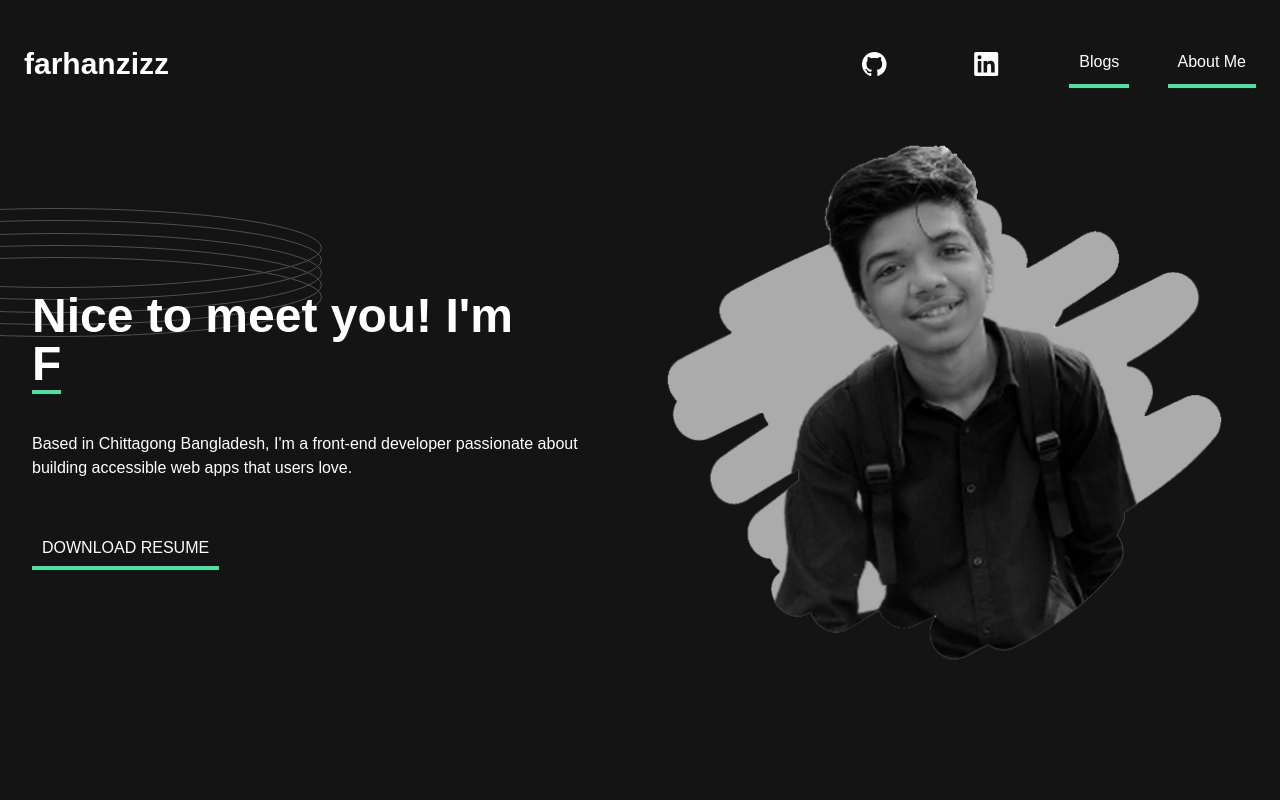
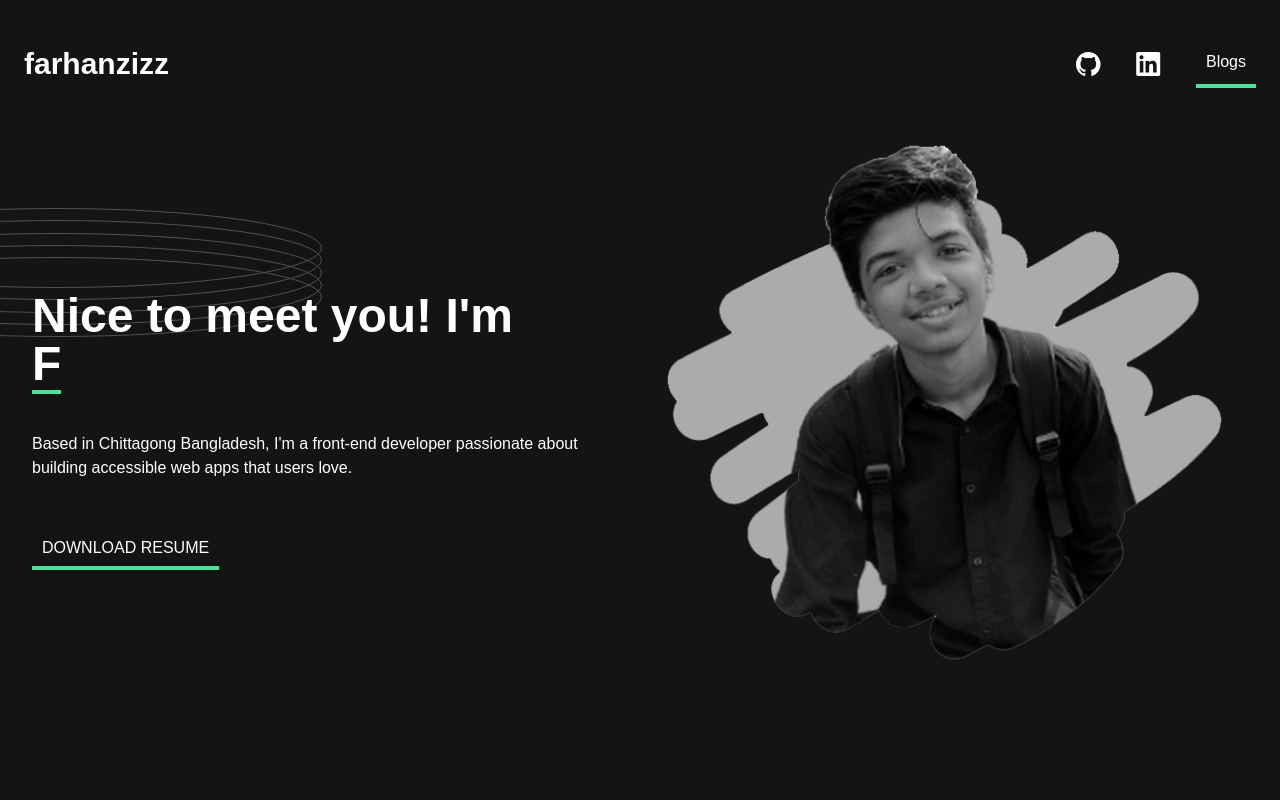
Before and after one commit to ratib54/emerlylark, a React (Create React App) app: page / in a window 1280 px wide. Shown: the top 800 px of the page. Built offline with nearby package versions, Linux system fonts and the light colour scheme.

Commit message:
about me button removed from navbar

```diff
--- a/src/Components/Navbar/Navbar.js
+++ b/src/Components/Navbar/Navbar.js
@@ -4,9 +4,8 @@ import './Navbar.css'
 
 const Navbar = () => {
     const menuItems = <>
-        <a target={'_blank'} rel="noreferrer" className='header__social block' href="https://github.com/FarhanZizz/">
+        <a className='header__social' href="https://github.com/FarhanZizz/">
             <svg
-                className='mx-auto'
                 xmlns="http://www.w3.org/2000/svg"
                 width="25"
                 height="24"
@@ -22,9 +21,8 @@ const Navbar = () => {
                 />
             </svg>
         </a>
-        <a target={'_blank'} rel="noreferrer" className='header__social block' href="https://linkedin.com/in/farhan-zizz">
+        <a className='header__social' href="https://linkedin.com/in/farhan-zizz">
             <svg
-                className='mx-auto '
                 xmlns="http://www.w3.org/2000/svg"
                 width="25"
                 height="24"
@@ -39,8 +37,7 @@ const Navbar = () => {
                 />
             </svg>
         </a>
-        <NavLink className="custom-btn mx-auto" to='/blogs'>Blogs</NavLink>
-        <a className="custom-btn mx-auto" href="#about">About Me</a>
+        <NavLink className="custom-btn" to='/blogs'>Blogs</NavLink>
     </>
     return (
 
@@ -50,14 +47,14 @@ const Navbar = () => {
                     <label tabIndex={0} className="btn btn-ghost lg:hidden">
                         <svg xmlns="http://www.w3.org/2000/svg" className="h-5 w-5" fill="none" viewBox="0 0 24 24" stroke="currentColor"><path strokeLinecap="round" strokeLinejoin="round" strokeWidth="2" d="M4 6h16M4 12h8m-8 6h16" /></svg>
                     </label>
-                    <ul tabIndex={0} className="dropdown-content grid grid-flow-col-dense items-center w-80 ">
+                    <ul tabIndex={0} className="menu menu-horizontal menu-compact items-center justify-evenly dropdown-content w-52 mt-12">
                         {menuItems}
                     </ul>
                 </div>
                 <Link to="/" className="transition ease-in-out font-semibold delay-200 hover:text-[#4ce19e] text-3xl">farhanzizz</Link>
             </div>
             <div className="navbar-end hidden lg:flex">
-                <ul className="grid grid-cols-4 gap-x-6 items-center">
+                <ul className="grid grid-cols-3 items-center">
                     {menuItems}
                 </ul>
             </div>
```
